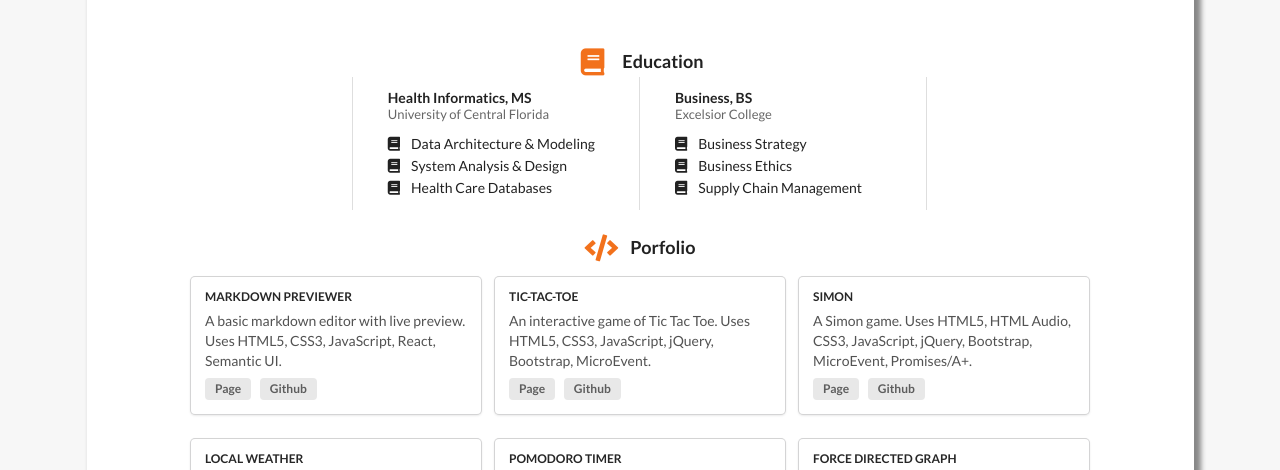
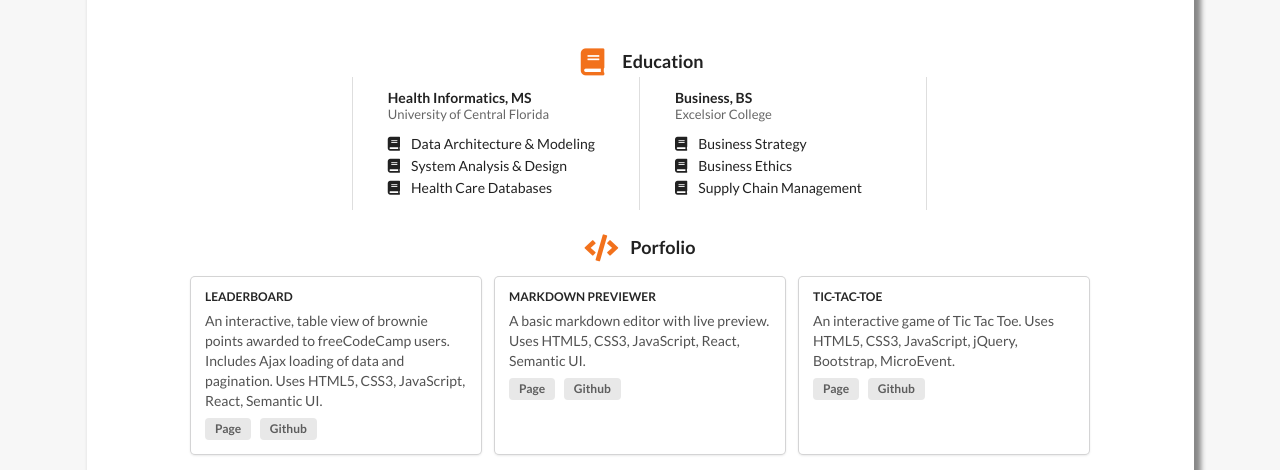
Before and after one commit to jboxman/old-jboxman.github.io, a website: page index.html in a window 1280 px wide. Shown: the part 282-752 px from the top of the page. Drawn offline with nearby package versions, Linux system fonts and the light colour scheme.

Commit message:
Add project.

```diff
--- a/index.html
+++ b/index.html
@@ -144,6 +144,23 @@
 </h3>
 
     <div class="ui centered cards">
+
+      <div class="card">
+        <div class="content">
+          <h4 class="ui sub header">
+          Leaderboard
+        </h4>
+          <div class="description">
+            <p>
+              An interactive, table view of brownie points awarded to freeCodeCamp users.
+              Includes Ajax loading of data and pagination.
+              Uses HTML5, CSS3, JavaScript, React, Semantic UI.
+            </p>
+            <a class="ui horizontal label" href="http://edseek.com/fcc-dataviz-react-leaderboard/dist/">Page</a>
+            <a class="ui horizontal label" href="https://github.com/jboxman/fcc-dataviz-react-leaderboard">Github</a>
+          </div>
+        </div>
+      </div>
 
       <div class="card">
         <div class="content">
```
